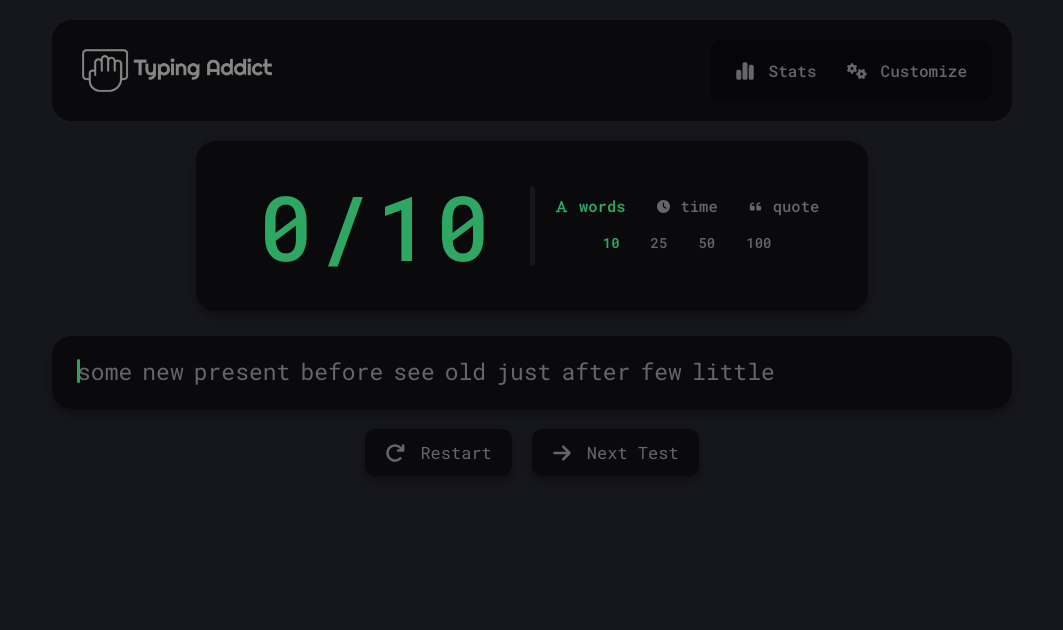
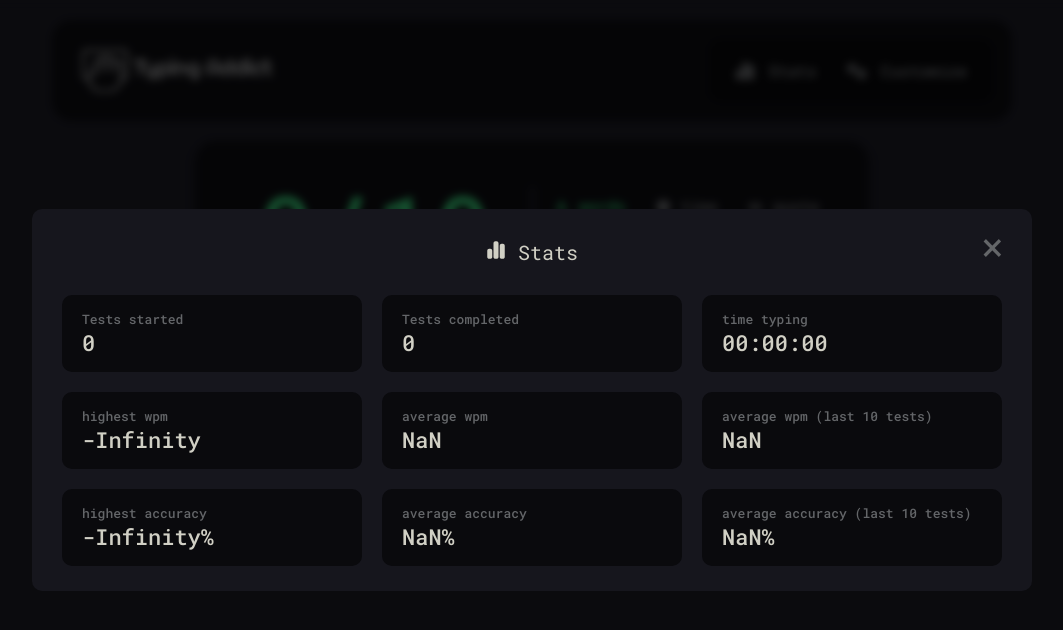
Before and after one commit to Ak12389/Rocket-type, a plain HTML site: page index.html in a window 1280 px wide. Both pictures are taken after a click on the item "Stats". Shown: the whole page, without its empty margins (108-1171 px from the left). Drawn offline with nearby package versions, Linux system fonts and the light colour scheme.

Commit message:
Add stat button feature to the typing application.

```diff
--- a/index.html
+++ b/index.html
@@ -15,13 +15,13 @@
     <header class="navigation">
         <img src="/images/logo.png" alt="logo" class="logo">
         <ul class="nav-links">
-            <li class="nav-link">
+            <li class="nav-link" id="stats">
                 <svg class="nav-icon">
                     <use xlink:href="/images/sprite.svg#icon-leaderboard"></use>
                 </svg>
                 Stats
             </li>
-            <li class="nav-link">
+            <li class="nav-link" id="customize">
                 <svg class="nav-icon">
                     <use xlink:href="/images/sprite.svg#icon-customize"></use>
                 </svg>
@@ -246,6 +246,56 @@
         </div>
     </main>
     <div class="footer"></div>
+    <div class="modal hidden">
+        <div class="stats">
+            <div class="stats-title">
+                <svg class="nav-icon">
+                    <use xlink:href="/images/sprite.svg#icon-leaderboard"></use>
+                </svg>
+                Stats
+            </div>
+            <div class="stats-content-container">
+                <div class="stats-content">
+                    <div class="stats-content__title">Tests started</div>
+                    <div class="stats-content__value test-started">2491</div>
+                </div>
+                <div class="stats-content">
+                    <div class="stats-content__title">Tests completed</div>
+                    <div class="stats-content__value test-completed">3091</div>
+                </div>
+                <div class="stats-content">
+                    <div class="stats-content__title">time typing</div>
+                    <div class="stats-content__value time-typing">12:22:27</div>
+                </div>
+                <div class="stats-content">
+                    <div class="stats-content__title">highest wpm</div>
+                    <div class="stats-content__value highest-wpm">102</div>
+                </div>
+                <div class="stats-content">
+                    <div class="stats-content__title">average wpm</div>
+                    <div class="stats-content__value avg-wpm">102</div>
+                </div>
+                <div class="stats-content">
+                    <div class="stats-content__title">average wpm (last 10 tests)</div>
+                    <div class="stats-content__value avg-wpm-lt">132</div>
+                </div>
+                <div class="stats-content">
+                    <div class="stats-content__title">highest accuracy</div>
+                    <div class="stats-content__value highest-accuracy">100%</div>
+                </div>
+                <div class="stats-content">
+                    <div class="stats-content__title">average accuracy</div>
+                    <div class="stats-content__value avg-accuracy">80%</div>
+                </div>
+                <div class="stats-content">
+                    <div class="stats-content__title">average accuracy (last 10 tests)</div>
+                    <div class="stats-content__value avg-accuracy-lt">92%</div>
+                </div>
+            </div>
+        </div>
+        <button class="btn--close-modal">&times;</button>
+    </div>
+    <div class="overlay hidden"></div>
 </body>
 
 </html>
--- a/script/model.js
+++ b/script/model.js
@@ -7,7 +7,12 @@ export const state = {
         type: 10,
         historyOption: "recent",
     },
-    testStarted: false,
+    stats: {
+        testStarted: 0,
+        testCompleted: 0,
+        timeTyping: 0
+    },
+    isTestStarted: false,
     time: {},
     testResult: {},
     history: [],
@@ -18,9 +23,13 @@ const init = function () {
 
     const config = localStorage.getItem("config");
 
+    const stats = localStorage.getItem("stats");
+
     if (history) state.history = JSON.parse(history);
 
     if (config) state.config = JSON.parse(config);
+
+    if (stats) state.stats = JSON.parse(stats);
 };
 init();
 
@@ -41,25 +50,29 @@ export const loadText = async function () {
 export function resetTest() {
     state.time = {};
     state.testResult = {};
-    state.testStarted = false;
+    state.isTestStarted = false;
 }
 
 export function startTest() {
-    state.testStarted = true;
+    state.isTestStarted = true;
     state.time.timeStarted = Date.now();
+    state.stats.testStarted++;
 }
 
 export function endTest() {
-    state.testStarted = false;
+    state.isTestStarted = false;
     state.time.timeStopped = Date.now();
     state.time.timeElapsed = state.time.timeStopped - state.time.timeStarted;
+    state.stats.timeTyping += state.time.timeElapsed;
+    state.stats.testCompleted++;
 }
 
 export function updateResult(result) {
     const wpm = result.correctLetters / 5 / (state.time.timeElapsed / 60000);
     const raw = result.letterCount / 5 / (state.time.timeElapsed / 60000);
     const acc =
-        (result.correctLetters / (result.correctLetters + result.errorCount)) * 100;
+        (result.correctLetters / (result.correctLetters + result.errorCount)) *
+        100;
     const time = state.time.timeElapsed / 1000;
 
     state.testResult = {
@@ -76,4 +89,6 @@ export function updateResult(result) {
     state.history.unshift(state.testResult);
 
     localStorage.setItem("history", JSON.stringify(state.history));
+
+    localStorage.setItem("stats", JSON.stringify(state.stats));
 }
--- /dev/null
+++ b/script/views/Navigation.js
@@ -0,0 +1,40 @@
+import View from "./View.js";
+
+class Navigation extends View {
+    _parentElement = document.querySelector(".navigation");
+    _modal = document.querySelector(".modal");
+    _overlay = document.querySelector(".overlay");
+    _btnCloseModal = document.querySelector(".btn--close-modal");
+    _statsElement = document.querySelector("#stats");
+    _customizeElement = document.querySelector("#customize");
+
+    constructor() {
+        super();
+
+        this._overlay.addEventListener("click", () => this.toggleModal());
+        this._btnCloseModal.addEventListener("click", () => this.toggleModal());
+    }
+
+    addHandlerStats(handler) {
+        this._statsElement.addEventListener("click", () => {
+            console.log("stat");
+            this.toggleModal();
+            handler();
+        });
+        // handler();
+    }
+
+    addHandlerCustomize(handler) {
+        this._customizeElement.addEventListener("click", () => {
+            console.log("customize");
+            this.toggleModal();
+        });
+    }
+
+    toggleModal() {
+        this._modal.classList.toggle("hidden");
+        this._overlay.classList.toggle("hidden");
+    }
+}
+
+export default new Navigation();
--- /dev/null
+++ b/script/views/Stats.js
@@ -0,0 +1,59 @@
+import View from "./View.js";
+
+class Stats extends View {
+    _parentElement = document.querySelector(".stats");
+    _testStarted = document.querySelector(".test-started");
+    _testCompleted = document.querySelector(".test-completed");
+    _timeTyping = document.querySelector(".time-typing");
+    _highestWpm = document.querySelector(".highest-wpm");
+    _avgWpm = document.querySelector(".avg-wpm");
+    _avgWpmLt = document.querySelector(".avg-wpm-lt");
+    _highestAcc = document.querySelector(".highest-accuracy");
+    _avgAcc = document.querySelector(".avg-accuracy");
+    _avgAccLt = document.querySelector(".avg-accuracy-lt");
+    _viewHistoryBtn = document.querySelector(".stats-view-history-btn");
+
+    DisplayStats(stats, historyArr) {
+        this._testStarted.textContent = stats.testStarted;
+        this._testCompleted.textContent = stats.testCompleted;
+        this._timeTyping.textContent = this._formatTime(stats.timeTyping);
+
+        const wpmList = historyArr.map((d) => d.wpm);
+        const accList = historyArr.map((d) => d.acc);
+
+        this._highestWpm.textContent = Math.round(this._highest(wpmList));
+        this._avgWpm.textContent = Math.round(this._average(wpmList));
+        this._avgWpmLt.textContent = Math.round(this._averageLastN(wpmList, 10));
+        this._highestAcc.textContent = Math.round(this._highest(accList)) + "%";
+        this._avgAcc.textContent = Math.round(this._average(accList)) + "%";
+        this._avgAccLt.textContent = Math.round(this._averageLastN(accList, 10)) + "%";
+    }
+
+    _average(arr) {
+        const sum = arr.reduce((a, b) => a + b, 0);
+        return sum / arr.length;
+    }
+
+    _highest(arr) {
+        return Math.max(...arr);
+    }
+
+    _averageLastN(arr, n) {
+        const lastN = arr.slice(-n);
+        return this._average(lastN);
+    }
+
+    _formatTime(milliseconds) {
+        const totalSeconds = Math.floor(milliseconds / 1000);
+        const hours = Math.floor(totalSeconds / 3600);
+        const minutes = Math.floor((totalSeconds % 3600) / 60);
+        const seconds = totalSeconds % 60;
+
+        const formattedTime = `${String(hours).padStart(2, "0")}:${String(
+            minutes
+        ).padStart(2, "0")}:${String(seconds).padStart(2, "0")}`;
+        return formattedTime;
+    }
+}
+
+export default new Stats();
--- a/style.css
+++ b/style.css
@@ -724,6 +724,127 @@ a:active {
     transition: fill 0.2s ease-in-out, transform 0.2s ease-in-out;
 }
 
+/***********/
+/** Modal **/
+/***********/
+.modal {
+    position: fixed;
+    top: 50%;
+    left: 50%;
+    transform: translate(-50%, -50%);
+    /* max-width: 60rem; */
+    background-color: #f3f3f3;
+    /* padding: 5rem 6rem; */
+    /* box-shadow: 0 4rem 6rem rgba(0, 0, 0, 0.3); */
+    /* box-shadow: var(--background-shadow); */
+    z-index: 1000;
+    transition: all 0.5s;
+
+    transition: all 0.1s;
+    background-color: var(--background-color);
+    border-radius: 1rem;
+    /* padding: 4rem; */
+    width: 100rem;
+}
+
+.overlay {
+    position: fixed;
+    top: 0;
+    left: 0;
+    width: 100%;
+    height: 100%;
+    background-color: rgba(0, 0, 0, 0.5);
+    backdrop-filter: blur(4px);
+    z-index: 100;
+    transition: all 0.5s;
+    transition: all 0.1s;
+}
+
+.btn--close-modal {
+    font-family: inherit;
+    color: inherit;
+    position: absolute;
+    top: 0.5rem;
+    top: 1rem;
+    right: 2rem;
+    right: 2.8rem;
+    font-size: 4rem;
+    cursor: pointer;
+    border: none;
+    background: none;
+}
+
+.hidden {
+    visibility: hidden;
+    opacity: 0;
+}
+
+.stats {
+    padding: 3rem;
+    padding-bottom: 2.5rem;
+}
+
+.stats-title {
+    font-size: 2rem;
+    color: var(--text-color);
+    margin-bottom: 2rem;
+    margin-bottom: 3rem;
+    text-align: center;
+}
+
+.stats-title svg {
+    fill: var(--text-color);
+}
+
+.stats-content-container {
+    display: grid;
+    grid-template-columns: repeat(3, 1fr);
+    /* grid-template-columns: repeat(2, 1fr); */
+    gap: 2rem;
+    /* gap: 1.5rem; */
+    border-radius: 1rem;
+}
+
+.stats-content {
+    background-color: var(--background-color-secondary);
+    border-radius: 1rem;
+    padding: 2rem;
+    padding: 1.5rem 2rem;
+}
+
+.stats-content__title {
+    font-size: 1.3rem;
+    font-weight: 500;
+}
+
+.stats-content__value {
+    font-size: 1.8rem;
+    font-size: 2rem;
+    font-size: 2.2rem;
+    font-weight: 500;
+    color: var(--text-color);
+}
+
+.stats-view-history-btn {
+    display: flex;
+    justify-content: center;
+    align-items: center;
+    gap: 1rem;
+    /* text-align: center; */
+    margin-top: 2rem;
+    font-size: 1.2rem;
+    font-size: 1.3rem;
+    color: var(--text-color);
+    cursor: pointer;
+    background-color: var(--background-color-secondary);
+    padding: .5rem 1rem;
+    border-radius: .8rem;
+}
+
+.stats-view-history-btn svg {
+    fill: var(--text-color);
+}
+
 /***************/
 /** Animation **/
 /***************/
```
Also changed, not shown: script/controller.js (+18 -4 lines), images/symbol-defs.svg (added).
